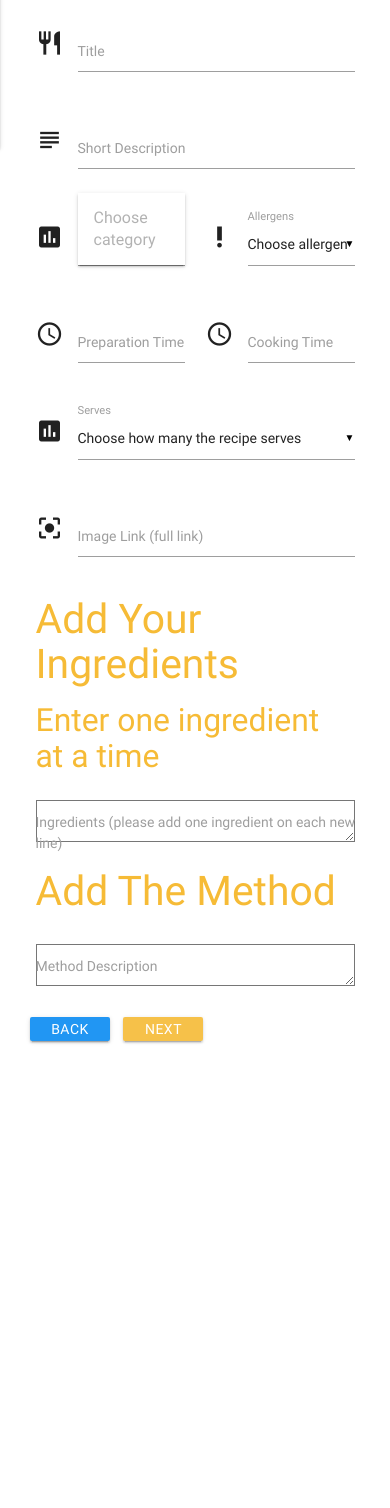
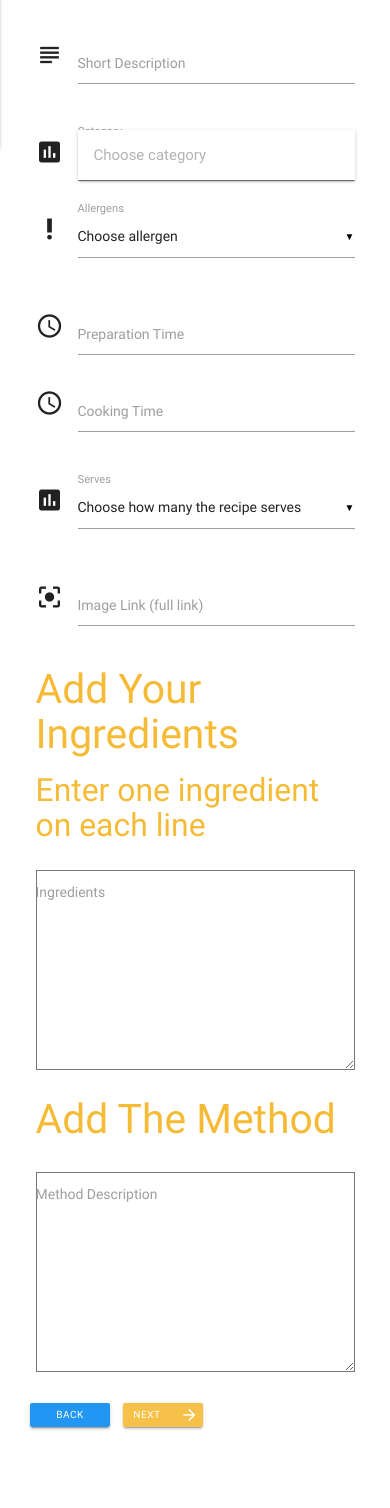
Before and after one commit to Code-Institute-Submissions/recipe-builder, a Flask app: page /add_recipe in a window 390 px wide, after a click on "Choose category". Shown: the part 756-2264 px from the top of the page. Before the commit the page ends 1800 px from the top, so only its background shows below. Run offline with Flask 2, Linux system fonts and the light colour scheme; data that the repository does not hold is empty; some libraries are stand-ins or nearby versions.

Commit message:
Mobile view styled

```diff
--- a/static/css/styles.css
+++ b/static/css/styles.css
@@ -1,6 +1,8 @@
+/*--------------Buttons------------*/
 
-
-/*--------------Buttons------------*/
+.btn {
+  font-size: 10px;
+}
 
 .btn-sml {
   height: 24px;
@@ -12,7 +14,7 @@
 
 .submit_btn {
   height: 25px;
-  font-size: 7px;
+  font-size: 10px;
   line-height: 26px;
 }
 
@@ -51,26 +53,79 @@ h5 {
 }
 
 /*--------------Search Bar---------------*/
+
 .search-bar {
   margin-top: 0px;
 }
 
 .input-field input[type=search]+label {
-    left: 0px;
+  left: 0px;
 }
 
 .material-icons {
   font-size: 20px;
 }
 
-.input-field input[type=search] ~ .material-icons {
+.input-field input[type=search]~.material-icons {
   font-size: 20px;
 }
 
-input[type=search]:not(.browser-default):focus:not([readonly]) {
-  border-bottom: darkorange;
-  box-shadow: 0 1px 0 0 darkorange;
+input[type=text]:not(.browser-default):focus:not([readonly]),
+input[type=password]:not(.browser-default):focus:not([readonly]),
+input[type=password]:not(.browser-default):focus:not([readonly]),
+input:not([type]):focus:not([readonly]),
+input[type=text]:not(.browser-default):focus:not([readonly]),
+input[type=password]:not(.browser-default):focus:not([readonly]),
+input[type=email]:not(.browser-default):focus:not([readonly]),
+input[type=url]:not(.browser-default):focus:not([readonly]),
+input[type=time]:not(.browser-default):focus:not([readonly]),
+input[type=date]:not(.browser-default):focus:not([readonly]),
+input[type=datetime]:not(.browser-default):focus:not([readonly]),
+input[type=datetime-local]:not(.browser-default):focus:not([readonly]),
+input[type=tel]:not(.browser-default):focus:not([readonly]),
+input[type=number]:not(.browser-default):focus:not([readonly]),
+input[type=search]:not(.browser-default):focus:not([readonly]),
+textarea.materialize-textarea:focus:not([readonly]) {
+  border-bottom: #f6bb36;
+  box-shadow: 0 1px 0 0 #f6bb36;
   padding-left: 25px;
+}
+
+input:not([type]):focus:not([readonly])+label,
+input[type=text]:not(.browser-default):focus:not([readonly])+label,
+input[type=password]:not(.browser-default):focus:not([readonly])+label,
+input[type=email]:not(.browser-default):focus:not([readonly])+label,
+input[type=url]:not(.browser-default):focus:not([readonly])+label,
+input[type=time]:not(.browser-default):focus:not([readonly])+label,
+input[type=date]:not(.browser-default):focus:not([readonly])+label,
+input[type=datetime]:not(.browser-default):focus:not([readonly])+label,
+input[type=datetime-local]:not(.browser-default):focus:not([readonly])+label,
+input[type=tel]:not(.browser-default):focus:not([readonly])+label,
+input[type=number]:not(.browser-default):focus:not([readonly])+label,
+input[type=search]:not(.browser-default):focus:not([readonly])+label,
+textarea.materialize-textarea:focus:not([readonly])+label {
+  color: #f6bb36;
+}
+
+.dropdown-content li>a,
+.dropdown-content li>span {
+  font-size: 15px;
+  color: #f6bb36;
+}
+
+.input-field .prefix.active {
+  color: #f6bb36;
+}
+
+[type="checkbox"]:checked+label:before {
+  border-right: 2px solid #f6bb36;
+  border-bottom: 2px solid #f6bb36;
+}
+
+.btn:focus,
+.btn-large:focus,
+.btn-floating:focus {
+  background-color: darkorange;
 }
 
 /*---------------Navbar---------------*/
@@ -92,15 +147,20 @@ nav {
 .jumbotron {
   background-image: url("../images/heart_food.jpeg");
   background-size: cover;
-  height: 55vh;
+  height: 45vh;
 }
 
+/*---------------Recipe Cards---------------*/
 .recipe_name {
   margin-top: 5px;
 }
 
 .card-title {
   color: #f6bb36;
+}
+
+.card .card-title {
+  font-size: 20px;
 }
 
 .card.small {
@@ -119,8 +179,10 @@ nav {
   width: 90%;
 }
 
+/*---------------Add Recipe---------------*/
+
 textarea {
-  column-count: 30;
+  height: 200px;
 }
 
 /* ---------------------------------Login-------------------*/
--- a/templates/addrecipe.html
+++ b/templates/addrecipe.html
@@ -25,7 +25,7 @@
     </div>
     <!--Catergories-->
     <div class="row">
-      <div class="input-field col s6">
+      <div class="input-field col s12 m6">
         <i class="material-icons prefix">poll</i>
         <select id="category_name" name="category_name">
           <option value="" disabled selected>Choose category</option>
@@ -38,7 +38,7 @@
 
       <!--Allergens-->
 
-      <div class="input-field col s6">
+      <div class="input-field col s12 m6">
         <i class="material-icons prefix">priority_high</i>
         <select multiple id="allergen_name" name="allergen_name">
           <option value="" disabled selected>Choose allergen</option>
@@ -51,13 +51,13 @@
     </div>
     <!--Preparation Time-->
     <div class="row">
-      <div class="input-field col s6">
+      <div class="input-field col s12 m6">
         <i class="material-icons prefix">schedule</i>
         <input id="prep_time" name="prep_time" type="text" class="timepicker">
         <label for="icon_prefix">Preparation Time</label>
       </div>
       <!--Cooking Time-->
-      <div class="input-field col s6">
+      <div class="input-field col s12 m6">
         <i class="material-icons prefix">schedule</i>
         <input id="cook_time" name="cook_time" type="text" class="timepicker">
         <label for="icon_prefix">Cooking Time</label>
@@ -85,13 +85,13 @@
       </div>
     </div>
     <h3>Add Your Ingredients</h3>
-    <h4>Enter one ingredient at a time</h4>
+    <h4>Enter one ingredient on each line</h4>
 
         <!--Ingredient Title-->
         <div class="row">
           <div class="input-field col s12">
             <textarea id="ingredients" name="ingredients" class="ingredients" cols="20" ></textarea>
-            <label for="textarea1">Ingredients (please add one ingredient on each new line)</label>
+            <label for="textarea1">Ingredients</label>
 
         <!--Method-->
         <h3>Add The Method</h3>
--- a/templates/base.html
+++ b/templates/base.html
@@ -41,6 +41,7 @@
             </ul>
             <ul class="side-nav" id="mobile-demo">
                 <li><a href="{{ url_for('index') }}">Home</a></li>
+                <li><a href="{{ url_for('get_recipes') }}">All Recipes</a></li>
                 {% if 'username' in session %}
                 <li><a href="{{ url_for('add_recipe') }}">Create Recipes</a></li>
                 <li><a href="{{ url_for('logout') }}">Logout</a></li>
--- a/templates/recipes.html
+++ b/templates/recipes.html
@@ -5,7 +5,6 @@
 
 {% block page_heading %}All Recipes{% endblock %}
 {% block content %}
-<h2>All Recipes</h2>
    <div class="row">
     {% for recipe in recipes %}
         <div class="col s12 m4">
--- a/templates/viewrecipe.html
+++ b/templates/viewrecipe.html
@@ -3,12 +3,12 @@
     <h4>{{ recipe.recipe_name }}</h4>
 
     <div class="row">
-        <div class="col s4">
+        <div class="col s12 m4">
             <p>Views: {{ recipe.views }}</p>
             <img class="recipe_image" src="{{ recipe.image_file }}">
             <h5>{{ recipe.brief_description }}</h5>
         </div>
-        <div class="col s8">
+        <div class="col s12 m8">
             <h4>Ingredients</h4>
             <p>{{ recipe.ingredients }}</p>
             {% if session['username'] == recipe.user %}
```
Also changed, not shown: templates/editrecipe.html (+6 -6 lines).
